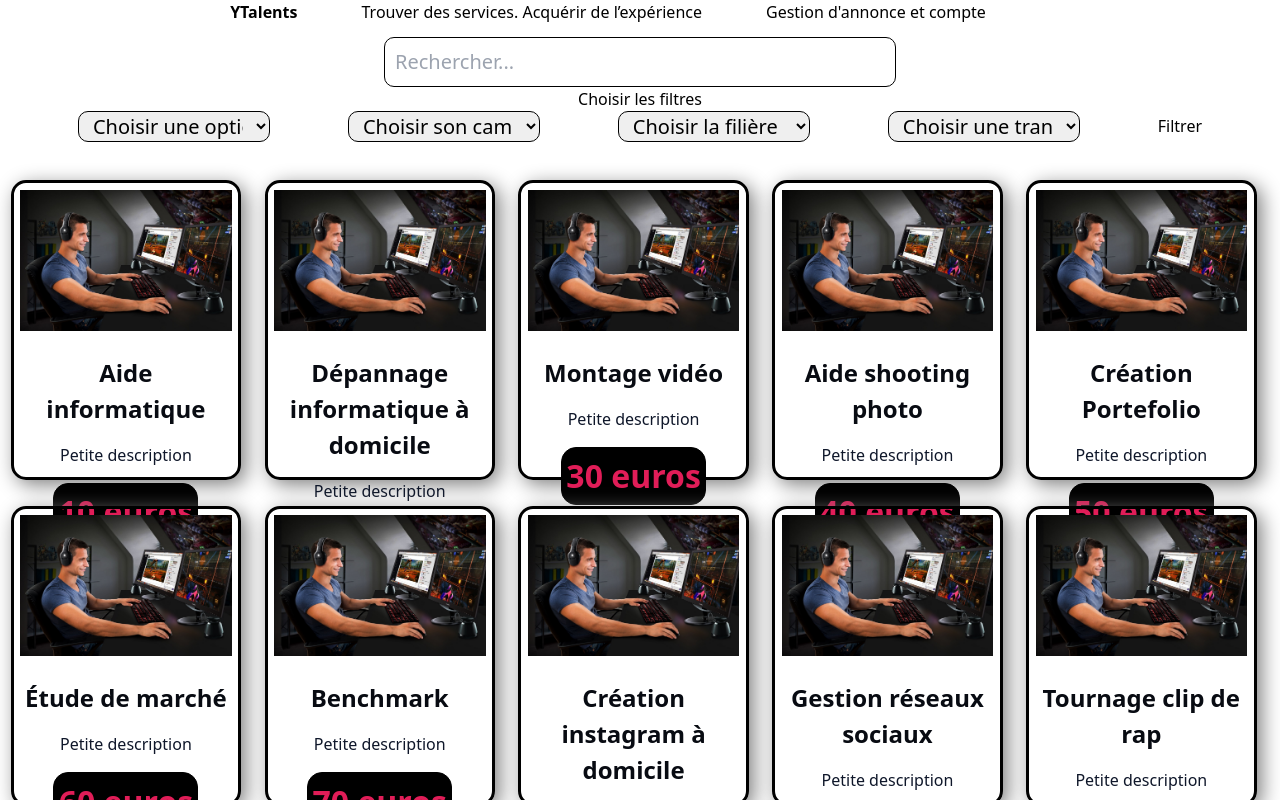
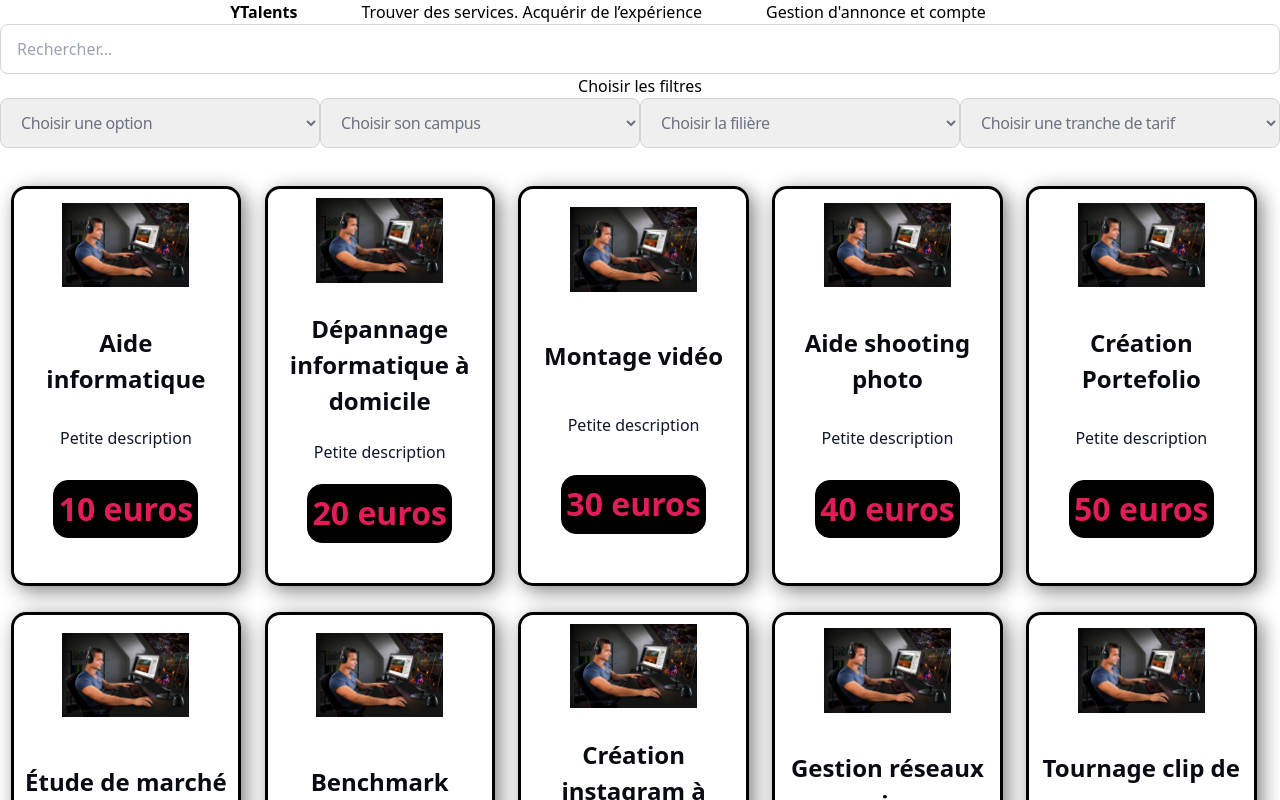
Before and after one commit to JulesOutin/Hackathon, a React (Vite) app in the folder Frontend/: page / in a window 1280 px wide. Shown: the top 800 px of the page. Built offline with nearby package versions, Linux system fonts and the light colour scheme.

Commit message:
Ajustement de la taille de l'image sur les cartes

```diff
--- a/Frontend/src/03.globals/01.Pages/HomePage.css
+++ b/Frontend/src/03.globals/01.Pages/HomePage.css
@@ -10,15 +10,6 @@
 	justify-content: space-around;
 	align-items: center;
 	align-content: stretch;
-}
-#searchBar input{
-    margin-top: 1%;
-    width: 40%;
-    height: 50px;
-    border-radius: 10px;
-    border: 1px solid #000;
-    padding: 0 10px;
-    font-size: 20px;
 }
 #labelTitle{
     display: flex;
@@ -35,12 +26,5 @@
 	justify-content: space-evenly;
 	align-items: center;
 	align-content: stretch;
+
 }
-#filter select{
-    width: 15%;
-    height: 10%;
-    border-radius: 10px;
-    border: 1px solid #000;
-    padding: 0 10px;
-    font-size: 20px;
-}
--- a/Frontend/src/03.globals/01.Pages/HomePage.jsx
+++ b/Frontend/src/03.globals/01.Pages/HomePage.jsx
@@ -72,7 +72,7 @@ const HomePage = () => {
             <div id="searchBar">
                 <input
                     type="text"
-            className="form-control"
+                    className="sukui-input max-w-5xl"
                     placeholder="Rechercher..."
                     aria-label="Rechercher un film"
                     aria-describedby="button-addon2"
@@ -83,20 +83,32 @@ const HomePage = () => {
             <label id="labelTitle" htmlFor="">
                 Choisir les filtres
             </label>
-        <div id="filter">
+            <div
+                className="gap-2 max-w-5xl m-auto"
+                id="filter"
+            >
                 {/* Création des input pour les filtres */}
-          <select>
+                <select
+                    className='sukui-select'
+                >
                     <option value="">Choisir une option</option>
                     <option value="search">Je recherche</option>
                     <option value="propose">Je propose</option>
                 </select>
-          <select id="Campus">
+                <select
+                    className='sukui-select'
+                    id="Campus"
+                >
                     <option value="">Choisir son campus</option>
                 </select>
-          <select id="Filière">
+                <select
+                    className='sukui-select'
+                    id="Filière"
+                >
                     <option value="">Choisir la filière</option>
                 </select>
                 <select
+                    className='sukui-select'
                     id="Tarif"
                     value={selectedTarif}
                     onChange={(e) => setSelectedTarif(e.target.value)}
@@ -108,7 +120,7 @@ const HomePage = () => {
               </option>
             ))}
                 </select>
-          <button onClick={() => {}}>Filtrer</button>
+                {/* <button onClick={() => {}}>Filtrer</button> */}
             </div>
             <div id="cards">
             {/* Affichage des cards */}
--- a/Frontend/src/03.globals/03.Components/Card.css
+++ b/Frontend/src/03.globals/03.Components/Card.css
@@ -11,7 +11,7 @@
     margin-top: 2%;
     margin-right: 1%;
     width: 18%;
-    height: 300px;
+    height: 400px;
     border: 3px solid black;
     border-radius: 15px;
     box-shadow: grey 5px 5px 20px 0;
@@ -26,7 +26,10 @@
 #card:hover {
     transform: scale(1.1);
     transition: 0.5s; /* Augmente la taille de 10% lorsqu'il est survolé */
-  }
+}
+img {
+    width: 60%;
+}
 #card h1 {
     color: var(--primary);
     font-weight: 900;
--- a/Frontend/src/03.globals/03.Components/Footer.jsx
+++ b/Frontend/src/03.globals/03.Components/Footer.jsx
@@ -3,7 +3,7 @@ import React from 'react';
 const Footer = () => {
   return (
     <footer>
-      <p> 2023 - YTalents. Tous droits réservés. Made by Jean-Emmanuel, Jules et Youen.</p>
+      <center><p> 2023 - YTalents. Tous droits réservés. Made by Jean-Emmanuel, Jules et Youen.</p></center>
     </footer>
   );
 };
```
Lines whose indentation alone changed are shown as unchanged.
